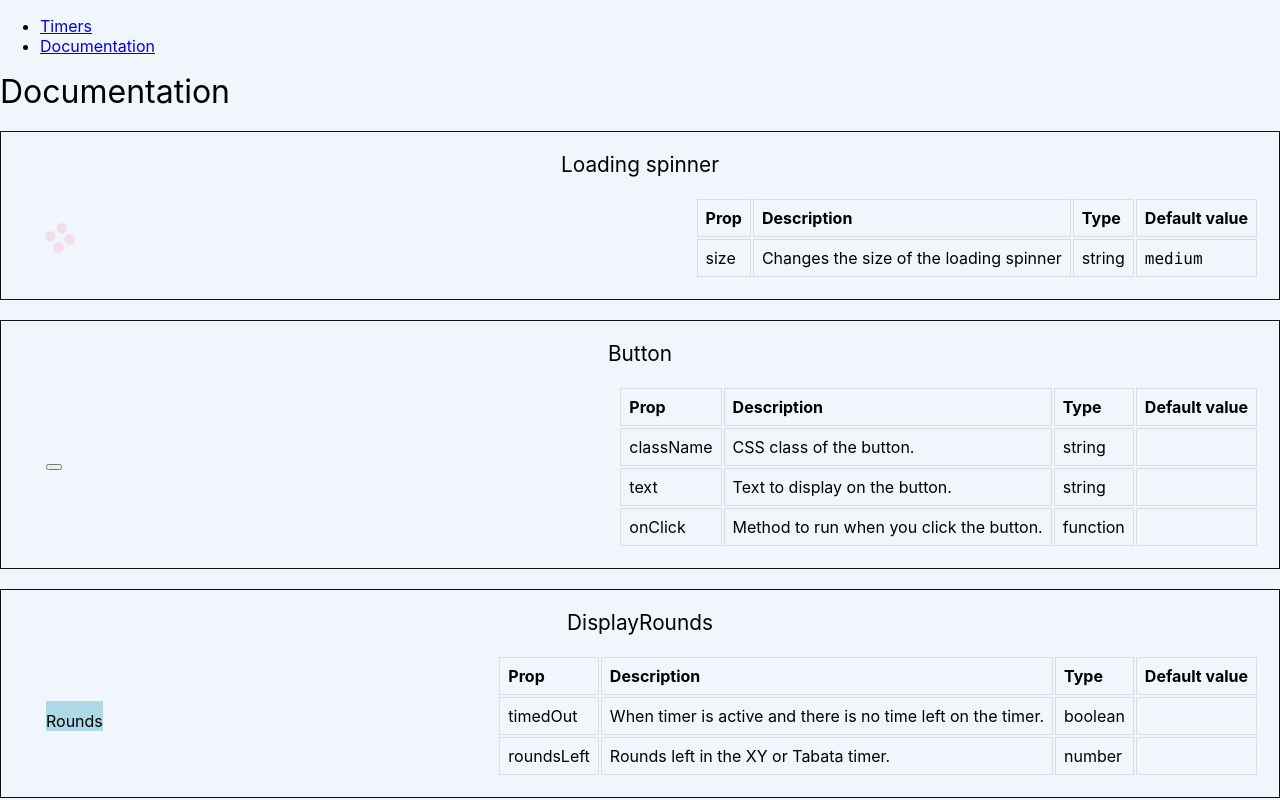
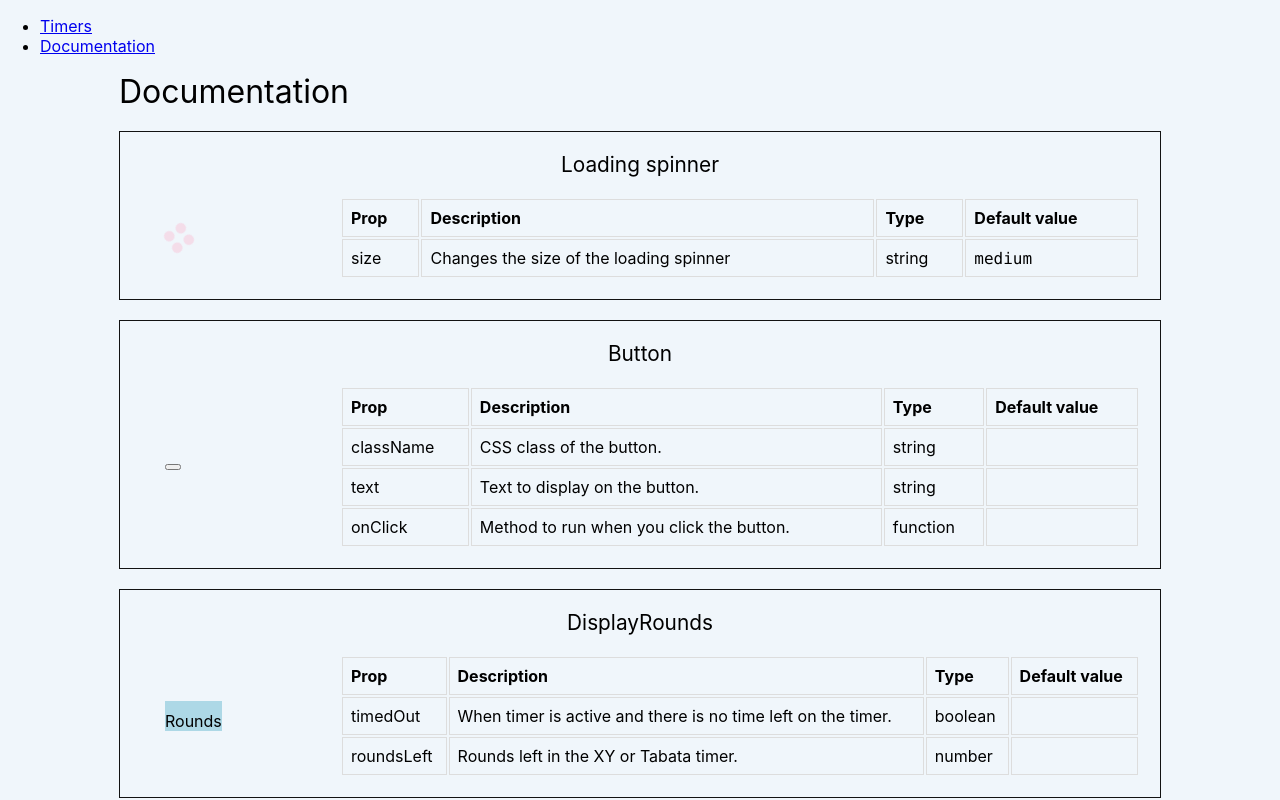
Before and after one commit to prof-tejera/assignment-1-yhpf, a React (Create React App) app: page /docs in a window 1280 px wide. Built offline with nearby package versions, Linux system fonts and the light colour scheme.

Commit message:
minor styling change to documentation view

```diff
--- a/src/components/documentation/DocumentComponent.js
+++ b/src/components/documentation/DocumentComponent.js
@@ -10,6 +10,7 @@ const Container = styled.div`
   padding: 20px;
   display: flex;
   justify-content: space-between;
+  width: 1000px;
 `;
 
 const Title = styled.div`
@@ -25,7 +26,9 @@ const RenderComponent = styled.div`
   align-items: center;
 `;
 
-const Documentation = styled.table``;
+const Documentation = styled.table`
+  width: 800px;
+`;
 
 const DocumentComponent = ({ title, component, propDocs }) => {
   return (
```
